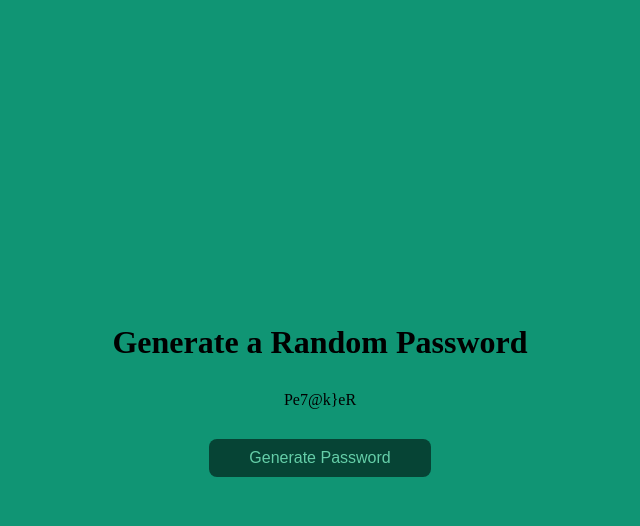
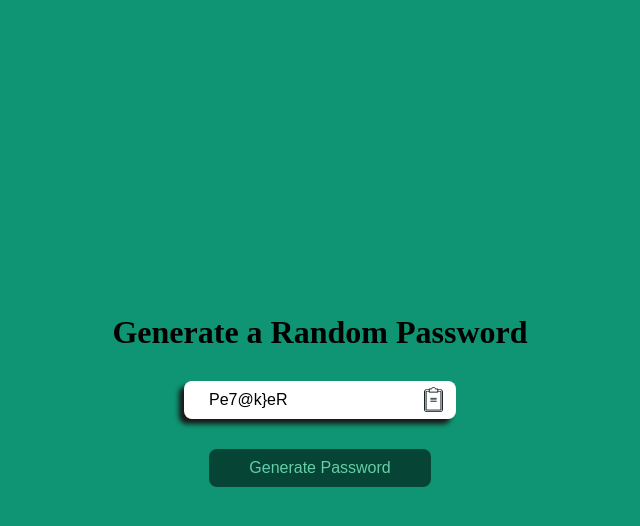
Before and after one commit to saga-r-code/WebDevlopment-2024, a plain HTML site: page JS-Projects/Random Password Genrator/index.html in a window 1280 px wide. Both pictures are taken after a click on the button "Generate Password". Shown: the whole page, without its empty margins (320-960 px from the left). Drawn offline with Linux system fonts and the light colour scheme.

Commit message:
password genrator comlete

```diff
--- a/JS-Projects/Hide and show password/script.js
+++ b/JS-Projects/Hide and show password/script.js
@@ -12,7 +12,7 @@ function handleIcon() {
   else {
     icon.style.pointerEvents = "auto";
     icon.style.opacity = "1";
-
+}
 }
 
 password.addEventListener("input", handleIcon);
@@ -26,4 +26,4 @@ icon.addEventListener("click", () => {
     password.type = "password";
     icon.setAttribute("src", "close.png");
   }
-});
+})
--- a/JS-Projects/Random Password Genrator/index.css
+++ b/JS-Projects/Random Password Genrator/index.css
@@ -31,16 +31,22 @@ h2{
 }
 
 input{
-    padding: 10px 40px ;
+    padding: 10px 40px 10px 25px;
     border-radius: 8px;
     border: none;
     font-size: medium;
     font-weight:normal;
+    box-shadow: -5px 5px 5px rgb(24, 24, 24);
+}
+
+input:focus{
+    outline: none;
 }
 
 img{
     position: absolute;
     right: 10px;
+    cursor: pointer;
 }
 
 button{
--- a/JS-Projects/Random Password Genrator/index.html
+++ b/JS-Projects/Random Password Genrator/index.html
@@ -10,7 +10,7 @@
     <div class="container">
         <h1>Generate a Random Password</h1>
         <div class="password">
-            <input type="text" name="text" class="password" readonly>
+            <input type="text" name="text" class="pass" readonly>
             <img src="../Random Password Genrator/copy.png" alt="copy" class="copy" width="25px">
         </div>
 
--- a/JS-Projects/Random Password Genrator/index.js
+++ b/JS-Projects/Random Password Genrator/index.js
@@ -1,4 +1,4 @@
-const passwordInput = document.body.querySelector(".password");
+const passwordInput = document.body.querySelector(".pass");
 const copy = document.body.querySelector(".copy");
 const generatePassButton = document.body.getElementsByClassName("btn")[0];
 console.log(passwordInput);
@@ -24,17 +24,26 @@ function genpass() {
   }
 
   passwordInput.value = password;
-  console.log(password);
+  copyhandler()
 }
 
-// passwordInput.addEventListener("click", genpass);
+function copyhandler(){
+ if(!passwordInput.value){
+  copy.style.pointerEvents = "none"
+ }
+ else{
+  copy.style.pointerEvents = "auto"
+ }
+}
 
 generatePassButton.addEventListener("click", () => {
   genpass();
-  passwordInput.innerHTML = passwordInput.value
+
 });
 
 copy.addEventListener("click", () => {
   navigator.clipboard.writeText(passwordInput.value);
   alert("copy successfully");
 });
+
+copyhandler()
```
